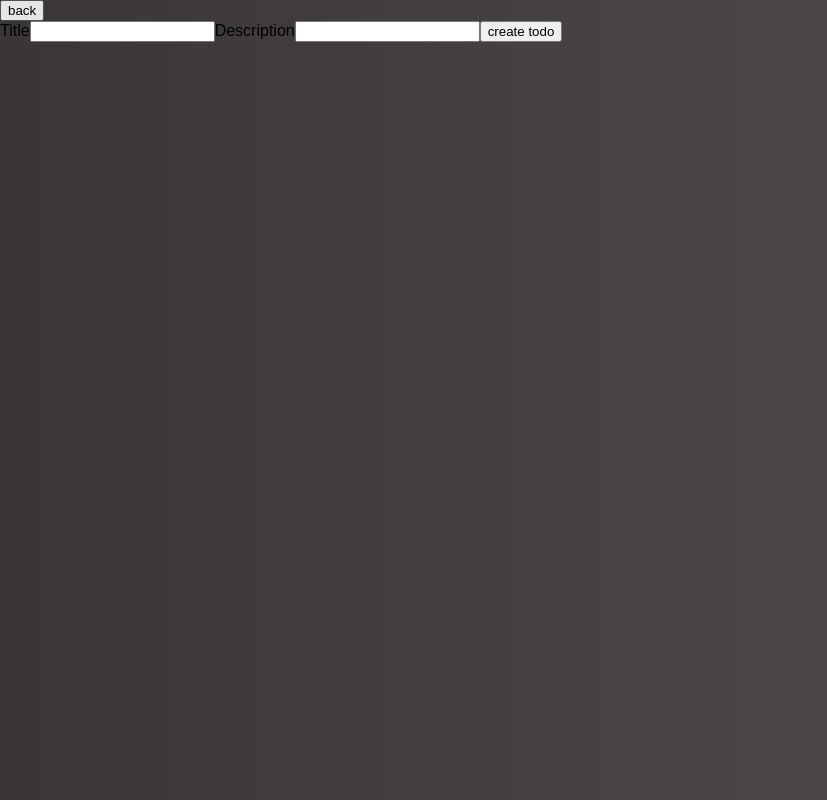
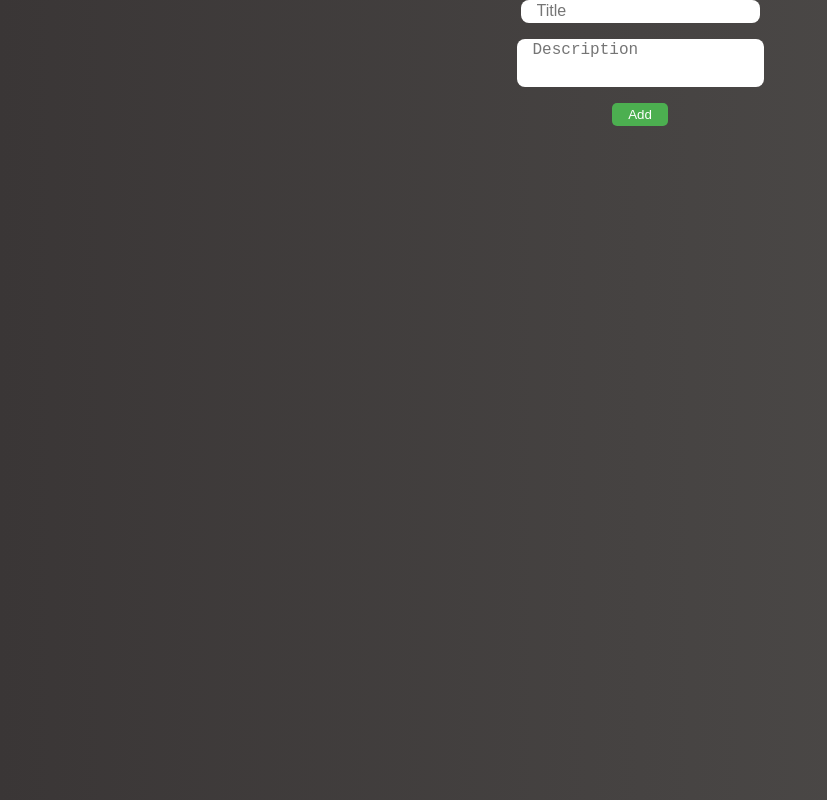
Before and after one commit to Andrew-Ta/todo-list, a React (Create React App) app in the folder client/: page /create-todo in a window 1280 px wide. Shown: the whole page, without its empty margins (0-827 px from the left). Built offline with nearby package versions, Linux system fonts and the light colour scheme.

Commit message:
updated createtodo, all on main page, updated styling

```diff
--- a/client/src/components/createTodo.jsx
+++ b/client/src/components/createTodo.jsx
@@ -1,6 +1,7 @@
 import { useState } from "react";
 import { Link } from "react-router-dom";
 import axios from "axios";
+import styled from "styled-components";
 
 export function CreateTodo() {
     const [data, setData] = useState({ title: "", description: "" });
@@ -10,7 +11,7 @@ export function CreateTodo() {
     }
 
     function handleSubmit(e) {
-        e.preventDefault();
+        // e.preventDefault();
 
         const todo = {
             title: data.title,
@@ -32,42 +33,73 @@ export function CreateTodo() {
 
     return (
         <section className="container">
-            <Link to="/" className="button-back">
+            {/* <Link to="/" className="button-back">
                 <button type="button" className="button">
                     back
                 </button>
-            </Link>
-            <section className="contents">
-                <form
-                    onSubmit={handleSubmit}
-                    className="form-container"
-                    noValidate
-                >
+            </Link> */}
+            <NewTodoFormStyles onSubmit={handleSubmit} className="form-container" noValidate>
                 <label className="label" htmlFor="title">
-                        Title
-                    </label>
                     <input
                     type="text"
                     name="title"
                     value={data.title}
                     onChange={handleChange}
                     className="input"
-                    />
+                    placeholder="Title"/>
+                </label>
+
                 <label className="label" htmlFor="description">
-                        Description
-                    </label>
-                    <input
+                    <textarea
                     type="text"
                     name="description"
                     value={data.description}
                     onChange={handleChange}
                     className="input"
+                    placeholder="Description"
                      />
+                </label>
+
                 <button type="submit" className="button">
-                        create todo
+                    Add
                 </button>
-                </form>
-            </section>
+            </NewTodoFormStyles>
         </section>
     );
 }
+
+const NewTodoFormStyles = styled.form`
+    display: flex;
+    flex-direction: column;
+    justify-content: center;
+    align-items: center;
+
+    input {
+        font-size: 1rem;
+        border: none;
+        padding: 0.15rem 1rem;
+        border-radius: 0.5rem;
+        margin-bottom: 1rem;
+    }
+
+    textarea {
+        resize: none;
+        font-size: 1rem;
+        border: none;
+        padding: 0.15rem 1rem;
+        border-radius: 0.5rem;
+        margin-bottom: 0.75rem;
+        min-height: 3rem;
+    }
+
+    button {
+        background-color: #4CAF50; /* Green */
+        border: none;
+        color: white;
+        padding: 0.25rem 1rem;
+        text-align: center;
+        text-decoration: none;
+        border-radius: 5px;
+        margin-bottom: 1rem;
+    }
+`
--- a/client/src/components/showTodoList.jsx
+++ b/client/src/components/showTodoList.jsx
@@ -3,6 +3,7 @@ import axios from "axios";
 import { Link } from "react-router-dom";
 import styled from "styled-components";
 import { UpdateTodo } from "./updateTodo";
+import { CreateTodo } from "./createTodo"
 
 function TodoCard({ data, handleDelete, handleEdit }){
     const { _id, title, description } = data;
@@ -13,8 +14,8 @@ function TodoCard({ data, handleDelete, handleEdit }){
                 <h3>{title}</h3>
                 <p>{description}</p>
                 <div>
-                    <button className="button" name={_id} onClick={handleEdit}>Edit</button>
-                    <button className="button" name={_id} onClick={handleDelete}>Delete</button>
+                    <EditTodoButton className="button" name={_id} onClick={handleEdit}>Edit</EditTodoButton>
+                    <DeleteTodoButton className="button" name={_id} onClick={handleDelete}>Delete</DeleteTodoButton>
                 </div>
             </CardTopStyles>
         </ListItemStyles>
@@ -71,10 +72,19 @@ export function ShowTodoList() {
         <MainPageStyles>
             <ContentStyles>
                 <h1>Todo List</h1>
-                <div>
+                {/* <div>
                     <Link to="/create-todo" className="button-new">
                         <NewTodoButton>New</NewTodoButton>
                     </Link>
+                </div> */}
+
+                <div>
+                    <div>
+                        <CreateTodo
+                            _id={id}
+                            handleUpdate={handleUpdate}
+                        />
+                    </div>
                 </div>
 
                 <ul className="list-container">
@@ -128,7 +138,7 @@ const ContentStyles = styled.div`
     width: 90%;
     /* border: 1px solid gray; */
     border-radius: 5px;
-    min-height: 5rem;
+    min-height: 7rem;
     background: linear-gradient(90deg,#292828,#2e2b29);
 `
 
@@ -146,6 +156,23 @@ const CardTopStyles = styled.div`
     justify-content: space-between;
 `
 
-const NewTodoButton = styled.button`
-    margin-bottom: 1rem;
+const EditTodoButton = styled.button`
+    background-color: #cac713; /* Green */
+    border: none;
+    color: white;
+    padding: 0.25rem 1rem;
+    text-align: center;
+    text-decoration: none;
+    border-radius: 5px;
+    margin-right: 1rem;
 `
+
+const DeleteTodoButton = styled.button`
+    background-color: #b90b0b; /* Green */
+    border: none;
+    color: white;
+    padding: 0.25rem 1rem;
+    text-align: center;
+    text-decoration: none;
+    border-radius: 5px;
+`
```
Also changed, not shown: client/src/components/updateTodo.jsx (line endings or trailing spaces). Lines whose indentation alone changed are shown as unchanged.
